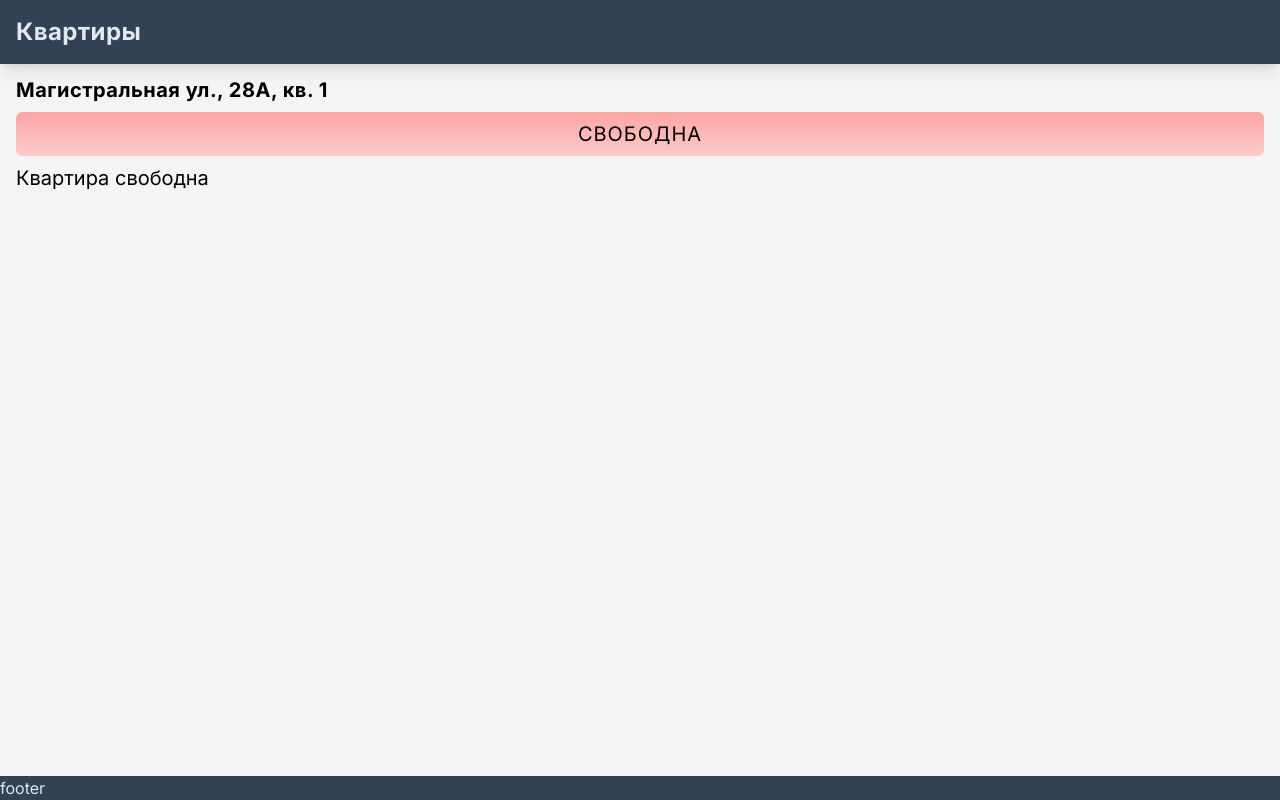
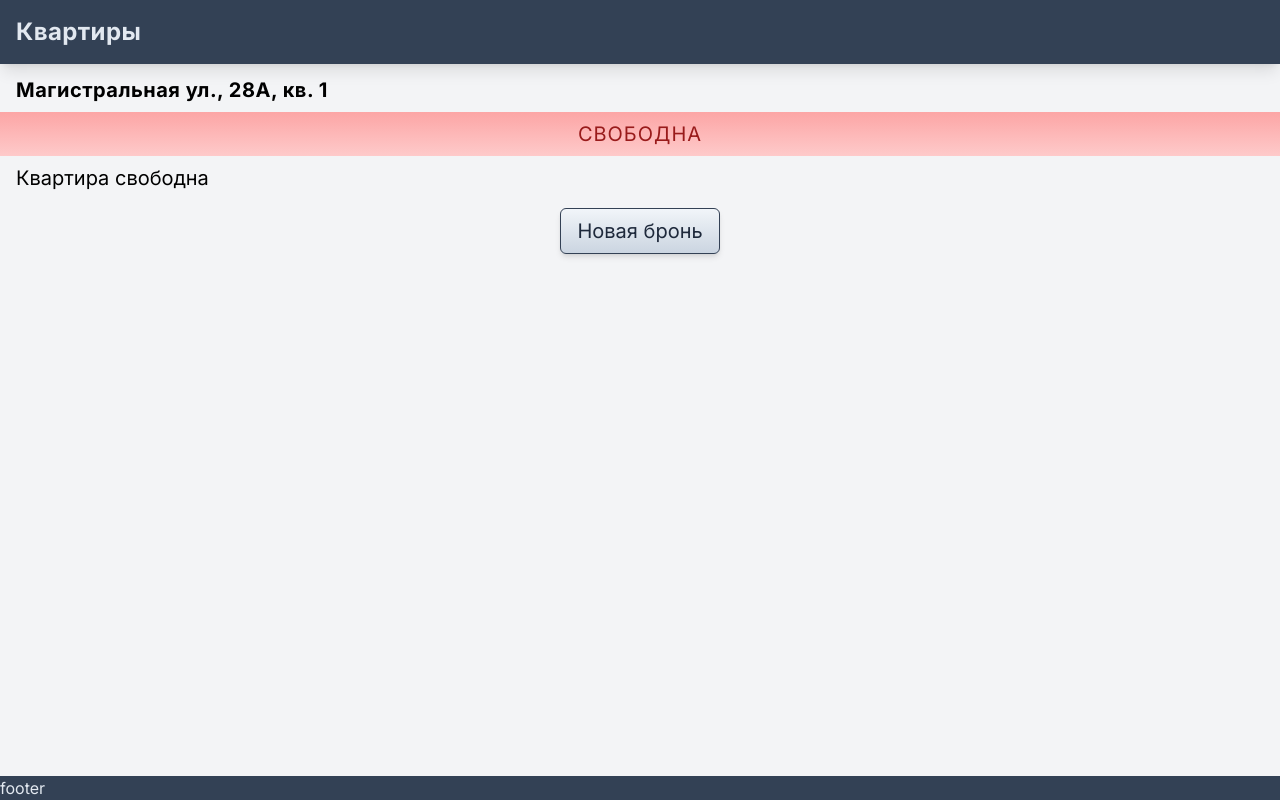
Before and after one commit to alshanovd/renta, a Next.js app: page /1 in a window 1280 px wide. Built offline with nearby package versions, Linux system fonts and the light colour scheme.

Commit message:
add booking button

```diff
--- a/app/[flat]/page.tsx
+++ b/app/[flat]/page.tsx
@@ -15,32 +15,41 @@ export default function FlatPage() {
     setBusy(flat?.id! > 3);
     setColor(
       flat?.id! > 3
-        ? " from-green-300 to-green-200"
-        : " from-red-300 to-red-200"
+        ? " from-green-300 to-green-200 text-green-800"
+        : " from-red-300 to-red-200 text-red-800"
     );
   }, [params, flat]);
   return (
-    <div className="text-xl text-black mx-4">
-      <h1 className="font-bold tracking-wide">{flat?.title}</h1>
+    <div className="text-xl text-black">
+      <h1 className="mx-4 font-bold tracking-wide">{flat?.title}</h1>
       <div
         className={
-          "my-2 text-center rounded-md py-2 uppercase tracking-wider bg-gradient-to-b " +
+          "my-2 text-center py-2 uppercase tracking-wider bg-gradient-to-b " +
           color
         }
       >
         {busy ? "Занята" : "Свободна"}
       </div>
-      {busy ? (
-        <div>
-          <p>Текущая бронь:</p>
-          <p>Живут: Новолекс</p>
-          <p>До: 5 Сентября 2024</p>
-        </div>
-      ) : (
-        <div>
+      <div className="mx-4">
+        {busy ? (
+          <>
+            <p className="text-center my-2">Текущая бронь</p>
+            <p>Живут: Новолекс</p>
+            <p>До: 5 Сентября 2024</p>
+            <p>
+              Освобождается через{" "}
+              <span className="font-bold">{flat?.id + " дня"}</span>
+            </p>
+          </>
+        ) : (
           <p>Квартира свободна</p>
-        </div>
-      )}
+        )}
+      </div>
+      <div className="mt-4 flex justify-center">
+        <button className="text-slate-800 border border-slate-700 bg-gradient-to-b from-slate-100 to-slate-300 py-2 px-4 rounded-md shadow-md active:shadow-inner">
+          Новая бронь
+        </button>
+      </div>
     </div>
   );
 }
```
